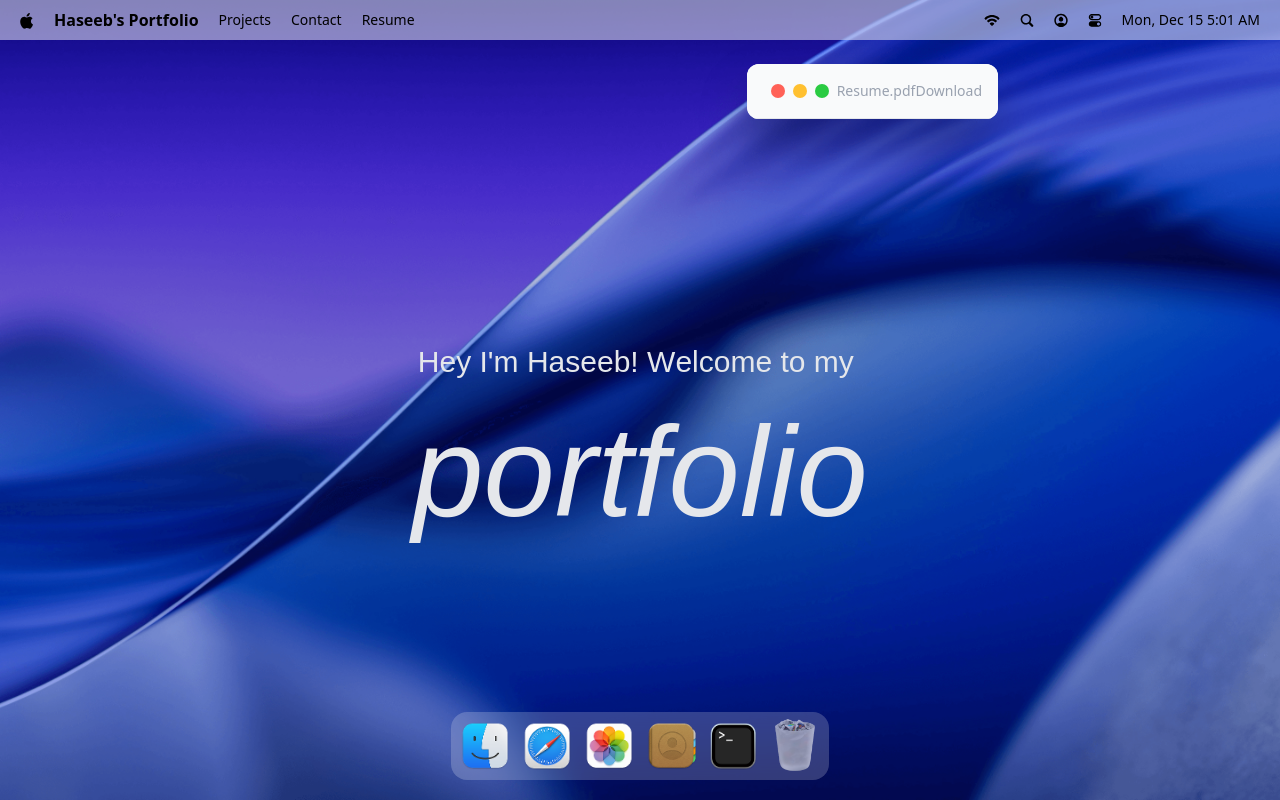
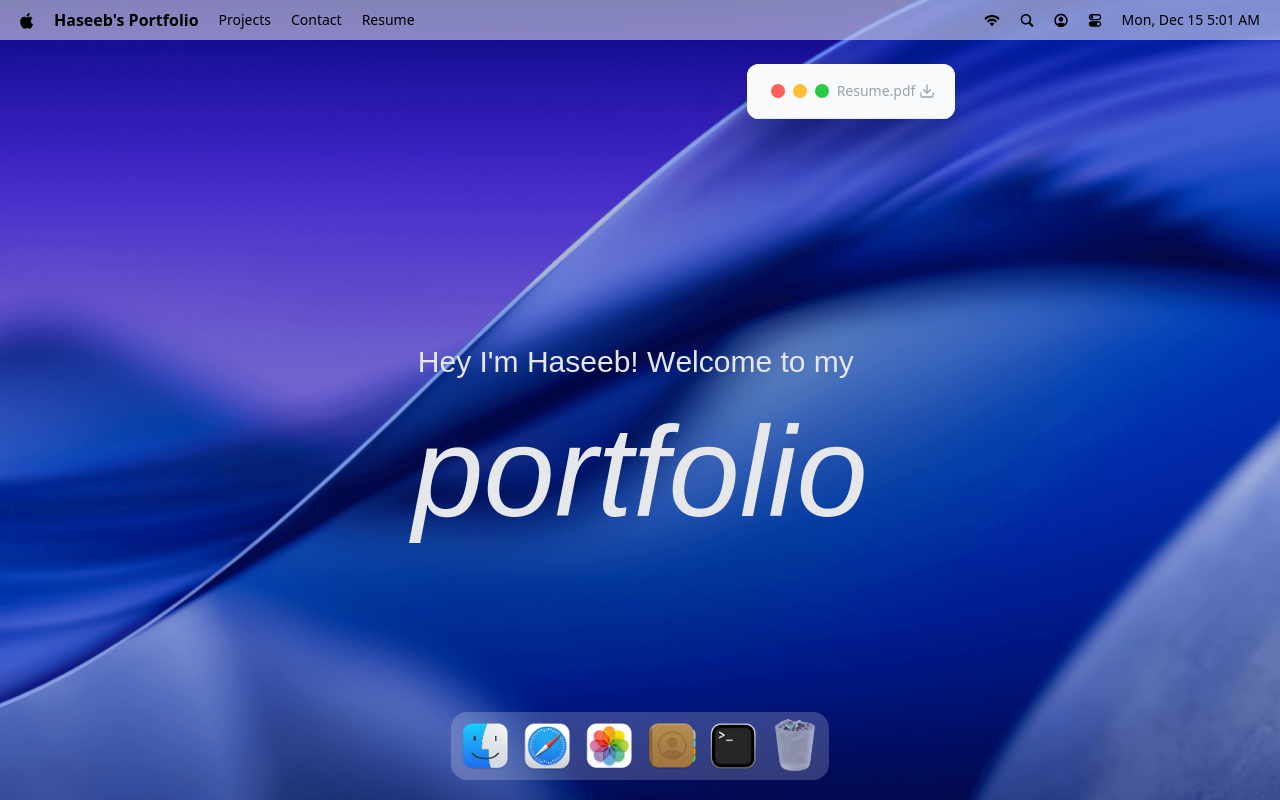
Before and after one commit to haseebjaved4212/My-MacOs-Portfolio, a React (Vite) app: page / in a window 1280 px wide. Both pictures are taken after a click on the item "Resume". Built offline with nearby package versions, Linux system fonts and the light colour scheme; a web font is replaced by a local one.

Commit message:
feat: Add new Resume window component with download functionality.

```diff
--- a/src/windows/Resume.jsx
+++ b/src/windows/Resume.jsx
@@ -1,13 +1,15 @@
 import { WindowControls } from '#components/index.js'
 import WindowWrapper from '#hoc/WindowWrapper'
+import { Download } from 'lucide-react';
 const Resume = () => {
     return (
         <>
             <div id='wondow-header' className='flex items-center justify-between px-4 py-3 rounded-t-lg bg-gray-50 border-b border-gray-200 select-none text-sm text-gray-400'>
 
-    <WindowControls  target="resume"/>
+                <WindowControls target="resume" />
                 <h2>Resume.pdf</h2>
-    <a href="files/My_Resume.pdf" download="My_Resume.pdf">Download</a>
+                <a href="files/My_Resume.pdf" title='Download Resume' download="My_Resume.pdf" className='cursor-pointer'>
+                    <Download className="p-1 hover:bg-gray-200 rounded hover:cursor-default" /></a>
 
 
             </div>
```
Lines whose indentation alone changed are shown as unchanged.
